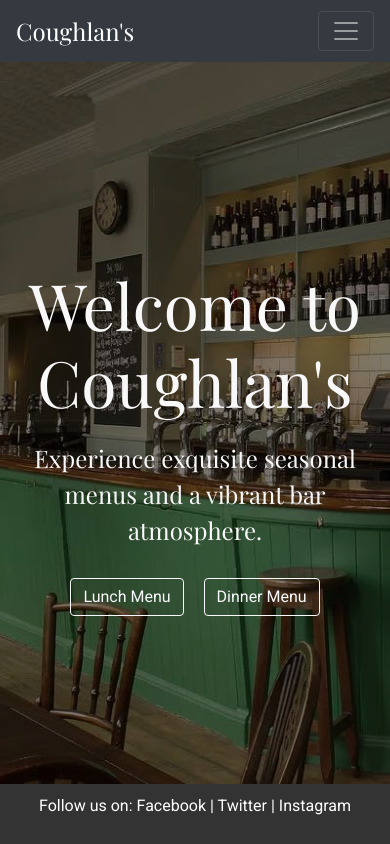
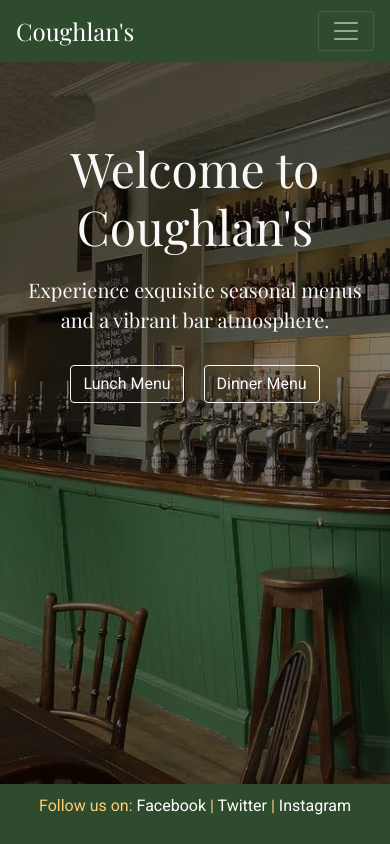
Before and after one commit to p-coughlan/coughlans_restaurant, a Django app: page / in a window 390 px wide. Run offline with Django 4.2, Linux system fonts and the light colour scheme; data that the repository does not hold is empty; some libraries are stand-ins or nearby versions.

Commit message:
Update navbar and footer CSS styling; enhance hero section responsiveness for better mobile experience

```diff
--- a/bookings/templates/bookings/base.html
+++ b/bookings/templates/bookings/base.html
@@ -50,14 +50,19 @@
           padding: 20px;
       }
       /* Navbar styling */
+      .navbar {
+          background-color: #2e4b2e !important; /* Dark green - important to override Bootstrap */
+      }
       .navbar-brand {
           font-family: 'Playfair Display', serif;
           font-size: 1.5rem;
+          color: #ffcc76; /* Light gold */;
       }
+
       /* Footer styling */
       footer {
-          background: #333;
-          color: white;
+          background-color: #2e4b2e;
+          color: #ffcc76; /* Light gold */
           text-align: center;
           padding: 10px;
       }
--- a/bookings/templates/bookings/home.html
+++ b/bookings/templates/bookings/home.html
@@ -34,6 +34,19 @@
       position: relative; /* Ensure it stays in normal flow */
       z-index: 1;         /* Lower than the hero if needed */
   }
+
+  /* media query for smaller screens */
+  @media (max-width: 768px) {
+      .hero h1 {
+          font-size: 3rem;
+      }
+      .hero p {
+          font-size: 1.25rem;
+      }
+      .hero {
+          padding-top: 5vh;
+      }
+  }
 </style>
 {% endblock %}
 
--- a/reviews/templates/reviews/review_ticker.html
+++ b/reviews/templates/reviews/review_ticker.html
@@ -11,7 +11,7 @@
         justify-content: center;
         text-align: center;
         font-family: 'Playfair Display', serif;
-        color: #ffc107cf; /* Yellow text with transparency */
+        color: #ffcc76; /* Light gold */
         padding: 20px;
         /* Additional styling if needed */
     }
```
